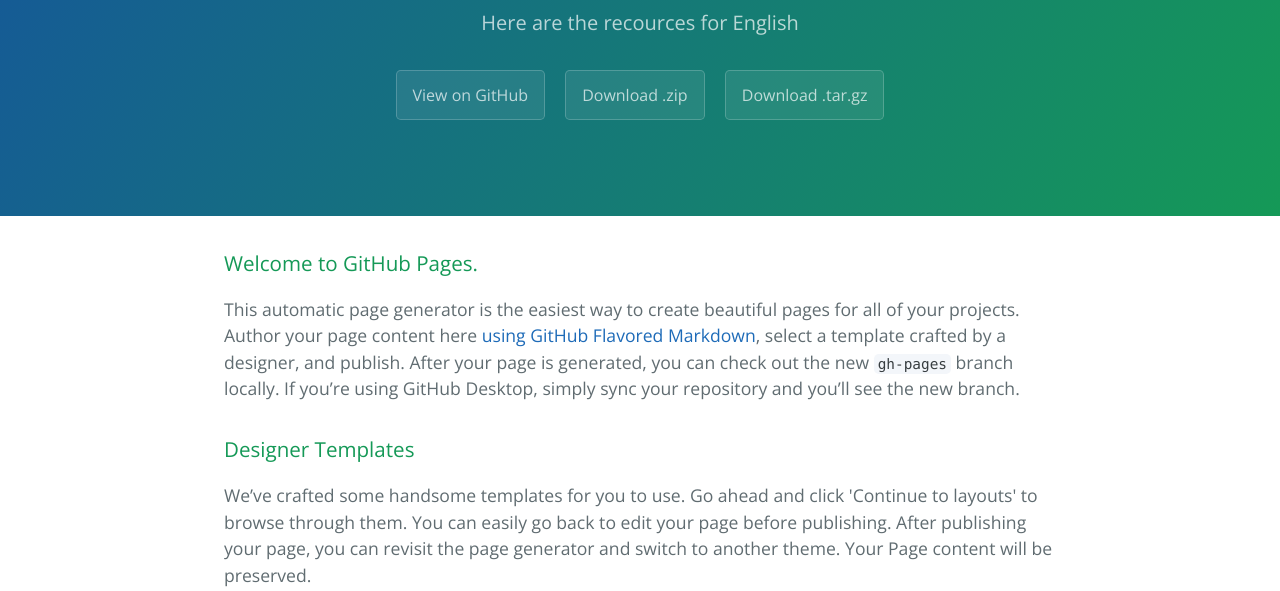
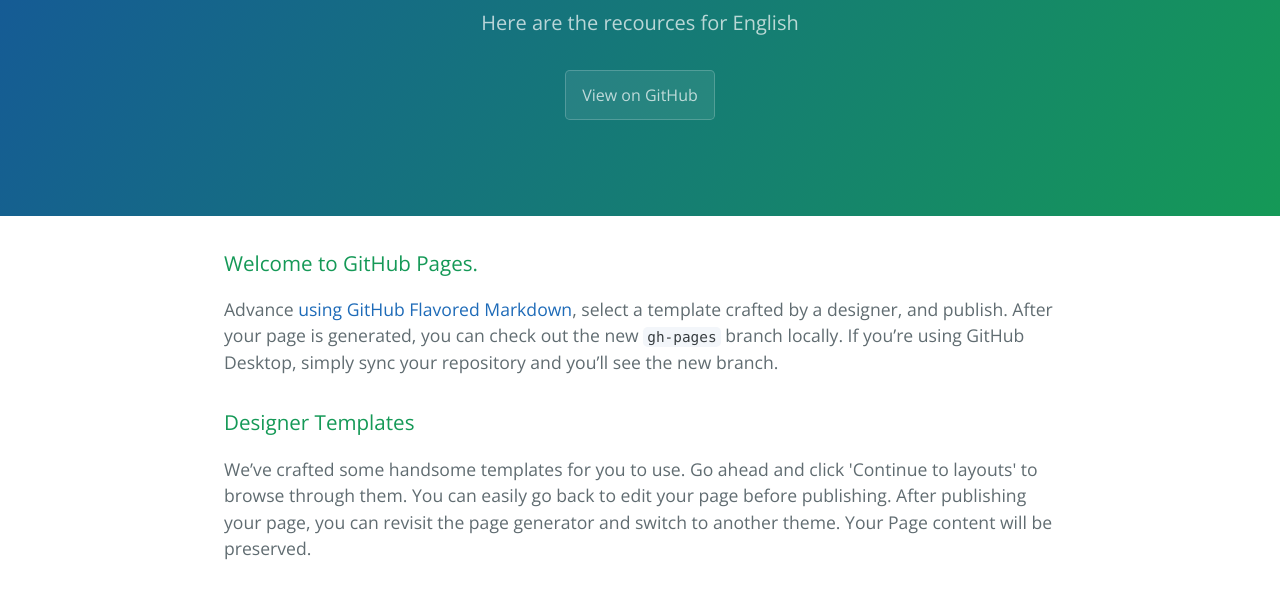
Before and after one commit to Bash-Ear/English, a plain HTML site: page index.html in a window 1280 px wide. Shown: the part 167-758 px from the top of the page. Drawn offline with nearby package versions, Linux system fonts and the light colour scheme.

Commit message:
Update index.html

```diff
--- a/index.html
+++ b/index.html
@@ -14,15 +14,14 @@
       <h1 class="project-name">English</h1>
       <h2 class="project-tagline">Here are the recources for English</h2>
       <a href="https://github.com/Bash-Ear/English" class="btn">View on GitHub</a>
-      <a href="https://github.com/Bash-Ear/English/zipball/master" class="btn">Download .zip</a>
-      <a href="https://github.com/Bash-Ear/English/tarball/master" class="btn">Download .tar.gz</a>
+
     </section>
 
     <section class="main-content">
       <h3>
 <a id="welcome-to-github-pages" class="anchor" href="#welcome-to-github-pages" aria-hidden="true"><span aria-hidden="true" class="octicon octicon-link"></span></a>Welcome to GitHub Pages.</h3>
 
-<p>This automatic page generator is the easiest way to create beautiful pages for all of your projects. Author your page content here <a href="https://guides.github.com/features/mastering-markdown/">using GitHub Flavored Markdown</a>, select a template crafted by a designer, and publish. After your page is generated, you can check out the new <code>gh-pages</code> branch locally. If you’re using GitHub Desktop, simply sync your repository and you’ll see the new branch.</p>
+<p>Advance <a href="https://guides.github.com/features/mastering-markdown/">using GitHub Flavored Markdown</a>, select a template crafted by a designer, and publish. After your page is generated, you can check out the new <code>gh-pages</code> branch locally. If you’re using GitHub Desktop, simply sync your repository and you’ll see the new branch.</p>
 
 <h3>
 <a id="designer-templates" class="anchor" href="#designer-templates" aria-hidden="true"><span aria-hidden="true" class="octicon octicon-link"></span></a>Designer Templates</h3>
```
